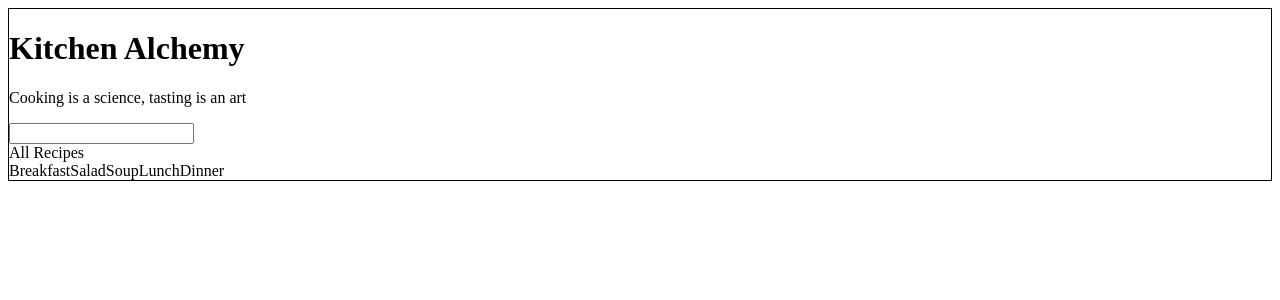
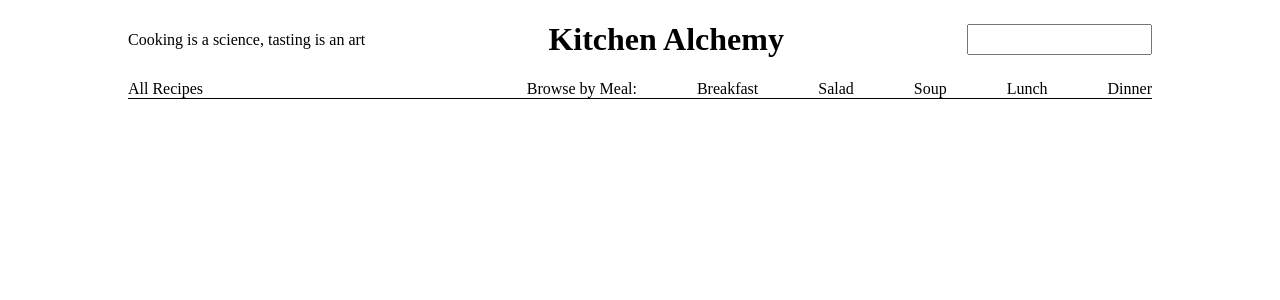
Before and after one commit to Carring10/kitchen-alchemy, a React (Vite) app: page / in a window 1280 px wide. Shown: the top 300 px of the page. Built offline with nearby package versions, Linux system fonts and the light colour scheme.

Commit message:
navbar css and added index.css

```diff
--- /dev/null
+++ b/src/index.css
@@ -0,0 +1,10 @@
+html {
+  display: flex;
+  justify-content: center;
+}
+
+body {
+  padding: 0px;
+  margin: 0px;
+  width: 80%;
+}
--- a/src/pages/Home/Home.tsx
+++ b/src/pages/Home/Home.tsx
@@ -1,4 +1,5 @@
 import { Navbar } from "../Navbar/Navbar";
+import "../../index.css";
 
 export const Home = () => {
   return (
--- a/src/pages/Navbar/Navbar.tsx
+++ b/src/pages/Navbar/Navbar.tsx
@@ -5,14 +5,17 @@ export const Navbar = () => {
   return (
     <>
       <div className="navbar">
-        <h1>Kitchen Alchemy</h1>
-        <p>Cooking is a science, tasting is an art</p>
-        <input className="search-bar"></input>
-        <div className="filter-container">
+        <div className="header">
+          <p>Cooking is a science, tasting is an art</p>
+          <h1>Kitchen Alchemy</h1>
+          <input className="search-bar"></input>
+        </div>
+        <div className="filter-contents">
           {/* Browse categories */}
           {MultiLevelDropdown()}
           {/* Browse meals */}
           <div className="meal-tags">
+            <a>Browse by Meal: </a>
             <a>Breakfast</a>
             <a>Salad</a>
             <a>Soup</a>
--- a/src/pages/Navbar/navbar.css
+++ b/src/pages/Navbar/navbar.css
@@ -1,3 +1,26 @@
 .navbar {
-  border: 1px solid black;
+  display: flex;
+  flex-direction: column;
+  width: 100%;
+  border-bottom: 1px solid black;
 }
+
+.header {
+  display: flex;
+  justify-content: space-between;
+  align-items: center;
+}
+
+.search-bar {
+  height: 25px;
+}
+
+.filter-contents {
+  display: flex;
+  justify-content: space-between;
+}
+
+.meal-tags {
+  display: flex;
+  gap: 60px;
+}
```
